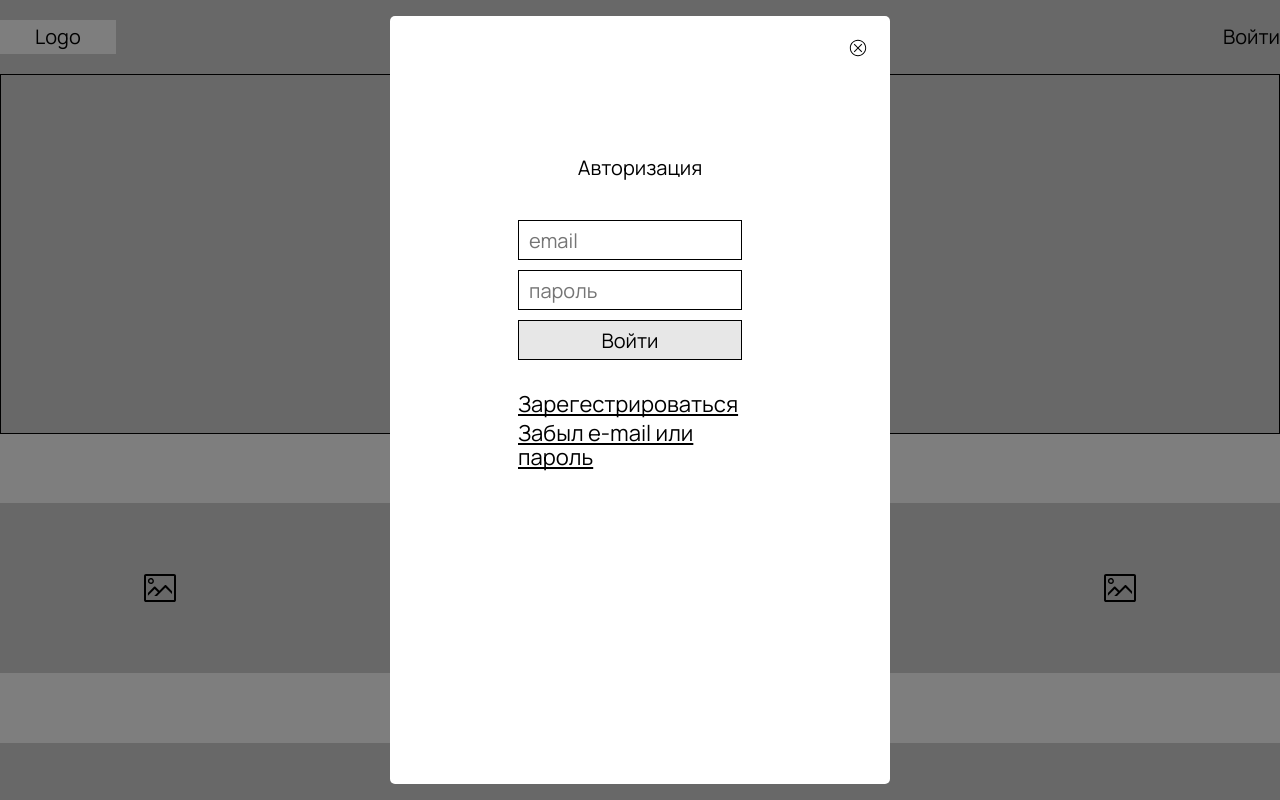
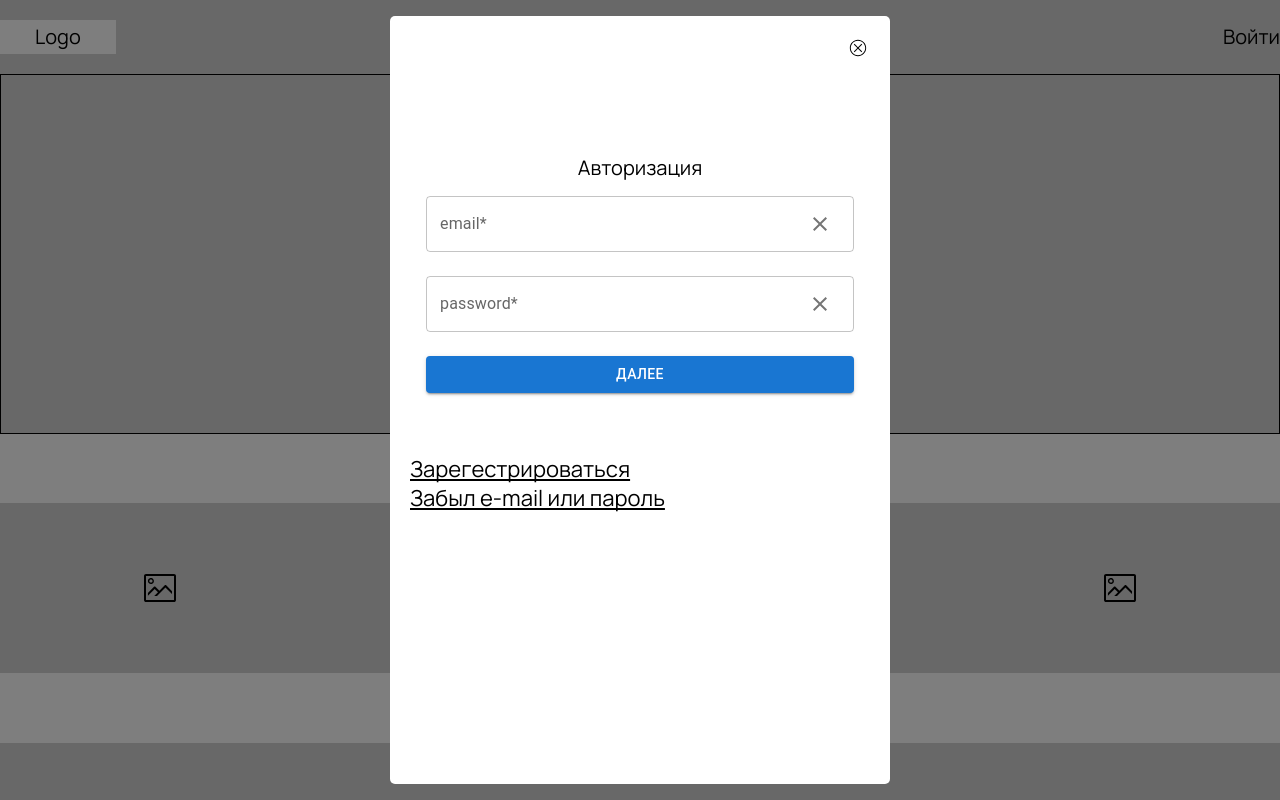
Before and after one commit to Kamatochy04/taxes__frontend, a React (Vite) app: page /auth in a window 1280 px wide. Shown: the top 800 px of the page. Built offline with nearby package versions, Linux system fonts and the light colour scheme.

Commit message:
make amendments

```diff
--- a/src/app/provider/router/ui/Router.tsx
+++ b/src/app/provider/router/ui/Router.tsx
@@ -1,6 +1,4 @@
 import { Route, Routes } from "react-router-dom";
-
-import { MainLayout } from "@/app/layouts/main/MainLayout";
 
 import { AuthModel } from "@/widgets";
 import { Suspense } from "react";
--- a/src/features/auth/ui/FirstStep.tsx
+++ b/src/features/auth/ui/FirstStep.tsx
@@ -1,10 +1,10 @@
 import { useNavigate } from "react-router-dom";
-import { Controller, SubmitHandler, useForm } from "react-hook-form";
+import { SubmitHandler, useForm } from "react-hook-form";
 
-import { Input } from "@/shared/components/input/Input";
-import { Button } from "@/shared/components/button/Button";
-
-import style from "./auth.module.scss";
+import ClearIcon from "@mui/icons-material/Clear";
+import { Box, Button, IconButton, TextField } from "@mui/material";
+import { EmailRules } from "@/shared/validationRules/EmailValidation";
+import { PasswordRules } from "@/shared/validationRules/PasswordValodation";
 
 interface FormData {
   email: string;
@@ -21,7 +21,8 @@ export const FirstStep = () => {
   const {
     formState: { errors },
     handleSubmit,
-    control,
+    register,
+    resetField,
   } = useForm<FormData>({
     defaultValues: {
       email: "",
@@ -52,60 +53,61 @@ export const FirstStep = () => {
   };
 
   return (
-    <form className={style.form} onSubmit={handleSubmit(onSubmit)}>
-      <Controller
-        name={"email"}
-        control={control}
-        rules={{
-          required: "поле должно быть заполнено",
-          pattern: {
-            message: "Некоректные сиволы",
-            value:
-              /^(([^<>()[\]\\.,;:\s@"]+(\.[^<>()[\]\\.,;:\s@"]+)*)|.(".+"))@((\[[0-9]{1,3}\.[0-9]{1,3}\.[0-9]{1,3}\.[0-9]{1,3}\])|(([a-zA-Z\-0-9]+\.)+[a-zA-Z]{2,}))$/,
-          },
+    <Box
+      component={"form"}
+      onSubmit={handleSubmit(onSubmit)}
+      sx={{
+        width: "100%",
+        marginBottom: "3rem",
+        padding: "1rem",
+        display: "flex",
+        flexDirection: "column",
+        justifyContent: "center",
+        alignItems: "center",
+        gap: "1.5rem",
+      }}
+    >
+      <TextField
+        sx={{ width: "100%" }}
+        label={"email*"}
+        {...register("email", {
+          ...EmailRules(),
+        })}
+        error={!!errors.email}
+        helperText={errors.email?.message}
+        InputProps={{
+          endAdornment: (
+            <IconButton
+              onClick={() => {
+                resetField("email");
+              }}
+            >
+              <ClearIcon />
+            </IconButton>
+          ),
         }}
-        render={({ field }) => (
-          <>
-            <Input
-              placeholder={"email"}
-              type={"text"}
-              name={field.name}
-              value={field.value}
-              onChange={field.onChange}
-            />
-          </>
-        )}
       />
-      {errors.email?.message}
-      <Controller
-        name={"password"}
-        control={control}
-        rules={{
-          required: "поле должно быть заполнено",
-          maxLength: {
-            value: 8,
-            message: "Пароль должне быть длиннее 8 символов ",
-          },
-          pattern: {
-            message: "Пароль должен содержать хотя бы один спецсимвол", // Изменено сообщение
-            value: /^(?=.*[!@#$%^&*()_+\-=\[\]{};':"\\|,.<>\/?]).*$/,
-          },
+      <TextField
+        sx={{ width: "100%" }}
+        label={"password*"}
+        {...register("password", { ...PasswordRules() })}
+        error={!!errors.password}
+        helperText={errors.password?.message}
+        InputProps={{
+          endAdornment: (
+            <IconButton
+              onClick={() => {
+                resetField("password");
+              }}
+            >
+              <ClearIcon />
+            </IconButton>
+          ),
         }}
-        render={({ field }) => (
-          <>
-            <Input
-              name={field.name}
-              placeholder={"пароль"}
-              type={"text"}
-              value={field.value}
-              onChange={field.onChange}
-            />
-          </>
-        )}
       />
-
-      {errors.password?.message}
-      <Button children={"Войти"} type={"submit"} />
-    </form>
+      <Button sx={{ width: "100%" }} variant="contained" type="submit">
+        Далее
+      </Button>
+    </Box>
   );
 };
--- a/src/features/signup/ui/step2.tsx
+++ b/src/features/signup/ui/step2.tsx
@@ -1,4 +1,4 @@
-import { useForm } from "react-hook-form";
+import { SubmitHandler, useForm } from "react-hook-form";
 import { Box, Button, IconButton, TextField } from "@mui/material";
 import { useCallback, useRef, useState } from "react";
 import { Visibility, VisibilityOff } from "@mui/icons-material";
--- /dev/null
+++ b/src/shared/validationRules/EmailValidation.ts
@@ -0,0 +1,24 @@
+type EmailRules = {
+  required: {
+    value: boolean;
+    message: "Обязательное поле";
+  };
+  pattern: {
+    message: "некорректные данные";
+    value: RegExp;
+  };
+};
+
+export function EmailRules(): EmailRules {
+  return {
+    required: {
+      value: true,
+      message: "Обязательное поле",
+    },
+    pattern: {
+      message: "некорректные данные",
+      value:
+        /^(([^<>()[\]\\.,;:\s@"]+(\.[^<>()[\]\\.,;:\s@"]+)*)|.(".+"))@((\[[0-9]{1,3}\.[0-9]{1,3}\.[0-9]{1,3}\.[0-9]{1,3}\])|(([a-zA-Z\-0-9]+\.)+[a-zA-Z]{2,}))$/,
+    },
+  };
+}
--- /dev/null
+++ b/src/shared/validationRules/PasswordValodation.ts
@@ -0,0 +1,40 @@
+type PasswordRules = {
+  required: {
+    value: boolean;
+    message: "Обязательное поле";
+  };
+  minLength: {
+    value: 8;
+    message: "Пароль должен быть больше 8 ";
+  };
+  maxLength: {
+    value: 30;
+    message: "Пароль  должен быть меньше 30 ";
+  };
+  pattern: {
+    value: RegExp;
+    message: "должен содержать буквы (a-z, A-Z)  может включать спецсимволы";
+  };
+};
+
+export function PasswordRules(): PasswordRules {
+  return {
+    required: {
+      value: true,
+      message: "Обязательное поле",
+    },
+    minLength: {
+      value: 8,
+      message: "Пароль должен быть больше 8 ",
+    },
+    maxLength: {
+      value: 30,
+      message: "Пароль  должен быть меньше 30 ",
+    },
+    pattern: {
+      value:
+        /^(?=.*[a-z])(?=.*[A-Z])(?=.*\d)(?!.*[^\w!@#$%^&*()\-+;:,.<>]).{6,}$/,
+      message: "должен содержать буквы (a-z, A-Z)  может включать спецсимволы",
+    },
+  };
+}
--- a/src/widgets/registerModel/ui/registerModel.module.scss
+++ b/src/widgets/registerModel/ui/registerModel.module.scss
@@ -15,7 +15,12 @@
     width: 500px;
     background: #ffffff;
     border-radius: 5px;
-    padding: 0 128px;
+    padding: 0 20px;
+    &__nav {
+      display: flex;
+      justify-content: space-between;
+      margin: 1.5rem;
+    }
   }
   &__nav {
     display: flex;
```
